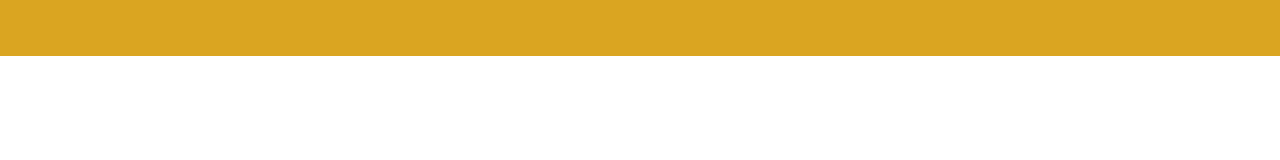
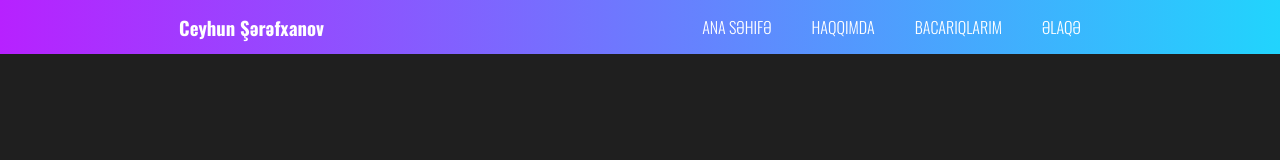
Before and after one commit to Arafh666/JayhunSharafkhanov, a plain HTML site: page index.html in a window 1280 px wide. Drawn offline with Linux system fonts and the light colour scheme.

Commit message:
navbar_added

```diff
--- a/css/global.css
+++ b/css/global.css
@@ -7,3 +7,6 @@
     margin: 0;
     box-sizing: border-box;
 }
+body{
+background-color: rgb(31, 31, 31);
+}
--- a/css/style.css
+++ b/css/style.css
@@ -1,5 +1,46 @@
+.grid-container {
+  display: grid;
+  grid-template-columns: repeat(3, 1fr);
+  grid-template-rows: repeat(5, 1fr);
+  grid-template-areas:
+    "item1 item1 item1"
+    "item2 item2 item2"
+    "item3 item3 item3"
+    "item4 item4 item4"
+    "item5 item5 item5";
+}
+
+.item1 {
+  background-color: #21d4fd;
+  background-image: linear-gradient(270deg, #21d4fd 0%, #b721ff 100%);
+}
+
+.item1>#navbar>.left>h1{
+    color: white;
+    font-family: 'esas-bold';
+}
+.item1>#navbar>.right>ul{
+    list-style-type: none;
+    display: flex;
+    text-transform: uppercase;
+    color: white;
+}
+.item1>#navbar>.right>ul>li>a{
+    text-decoration: none;
+    font-family: "esas-light";
+    color: white;
+}
+.item1>#navbar>.right>ul>li{
+    padding: 15px 20px;
+    transition-duration: 0.25s;
+}
+.item1>#navbar>.right>ul>li:hover{
+    background-color: rgb(160, 31, 219);
+    border-radius: 35px;
+}
+
 #navbar{
-    height: 7vh;
-    width: 100vw;
-    background-color: goldenrod;
+    display: flex;
+    align-items: center;
+    justify-content: space-around;
 }
--- a/index.html
+++ b/index.html
@@ -10,8 +10,31 @@
     <link rel="stylesheet" href="./css/style.css">
 </head>
 <body>
-    <section id="navbar">
+    <section class="grid-container">
+        <div style="grid-area: item1; background-color: red;" class="grid-item item1">
+        <section id="navbar">
+            <div class="left">
+                <h1>Ceyhun Şərəfxanov</h1>
 
+            </div>
+            <div class="right">
+                <ul>
+                    <li><a href="#">Ana səhifə</a></li>
+                    <li><a href="#">HAQQımda</a></li>
+                    <li><a href="#">Bacarıqlarım</a></li>
+                    <li><a href="#">əlaqə</a></li>
+                </ul>
+            </div>
+        </section>
+
+
+
+
+        </div>
+        <!-- <div style="grid-area: item2; background-color: goldenrod;" class="grid-item">2</div>
+        <div style="grid-area: item3; background-color: green;" class="grid-item">3</div>
+        <div style="grid-area: item4; background-color: brown;" class="grid-item">4</div>
+        <div style="grid-area: item5; background-color: blue;" class="grid-item">5</div> -->
     </section>
 </body>
 </html>
```
